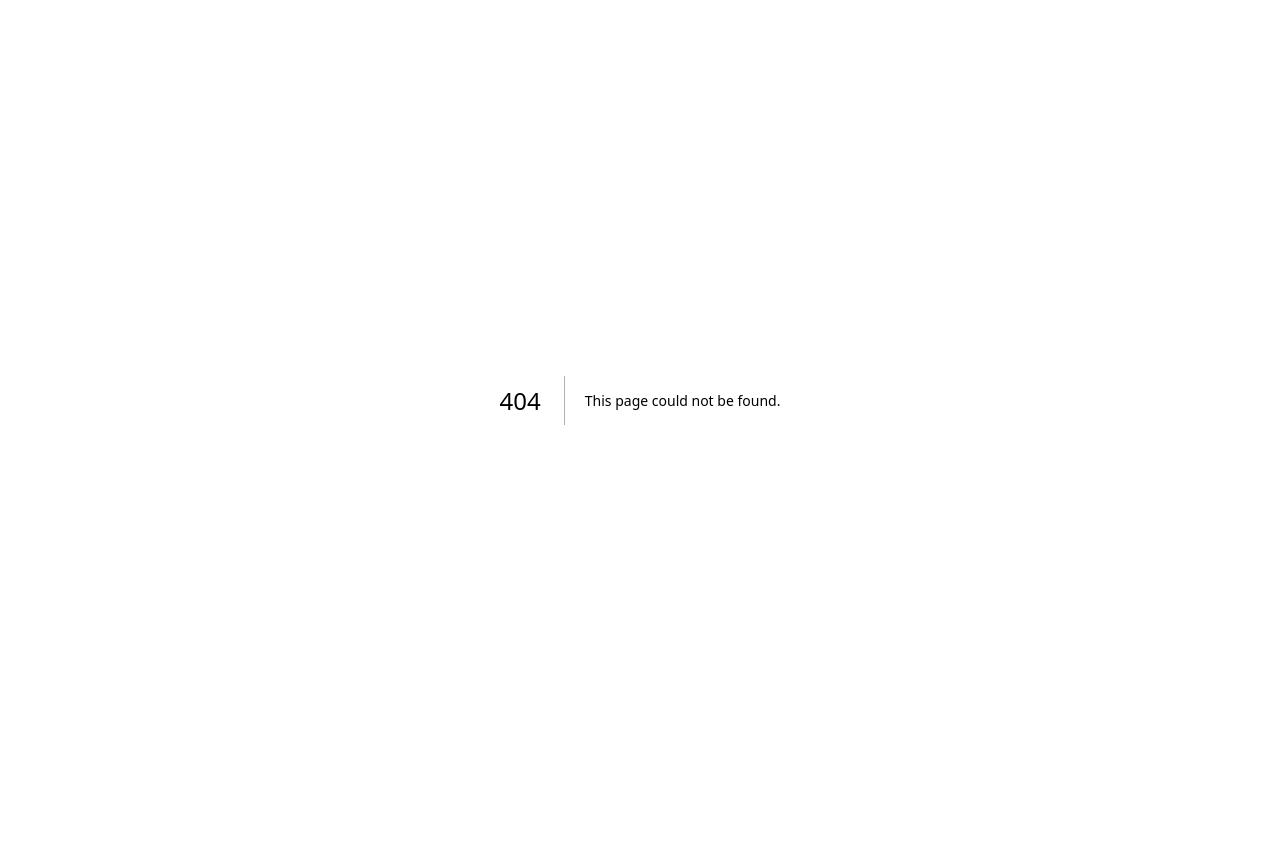
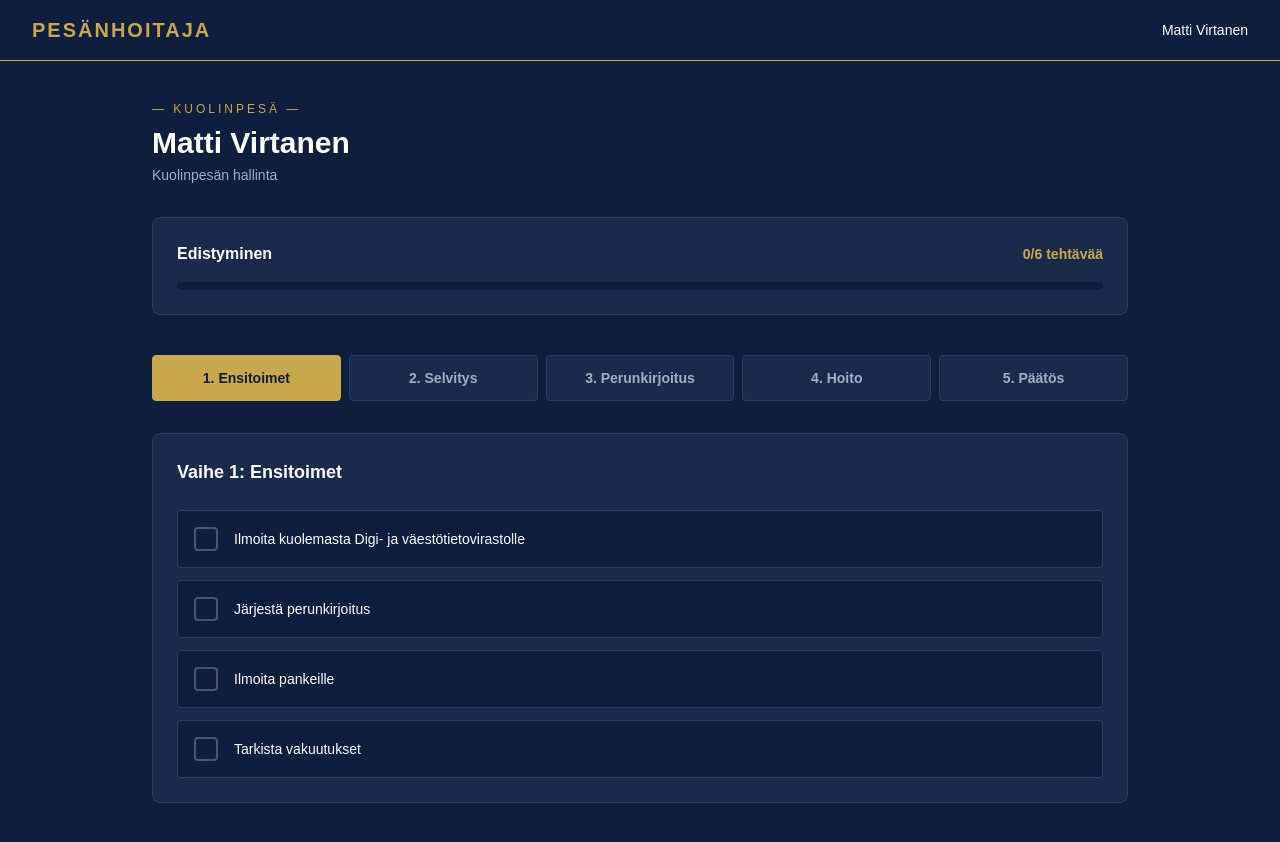
Before and after one commit to vailouu/kuolinpesa-mvp, a Next.js app: page /dashboard in a window 1280 px wide. Before the commit this address had no page. Before the commit the page ends 800 px from the top, so only its background shows below. Built offline with nearby package versions, Linux system fonts and the light colour scheme.

Commit message:
Dashboard valmis

```diff
--- a/app/aloita/page.js
+++ b/app/aloita/page.js
@@ -89,14 +89,14 @@ export default function Aloita() {
           <button
             style={{backgroundColor: '#C9A84C', color: '#0F1E3C'}}
             className="w-full py-4 font-bold rounded mt-2 hover:opacity-90"
-            onClick={() => alert('Tili luotu! Dashboard tulossa pian.')}
+            onClick={() => router.push('/dashboard')}
           >
             Luo kuolinpesä →
           </button>
 
         </div>
 
-        <p className="text-center mt-6 text-xs" style={{color: '#4A5568'}}>
+        <p className="text-center mt-6 text-s" style={{color: '#4A5568'}}>
           Tietosi ovat turvassa. Emme jaa tietojasi kolmansille osapuolille.
         </p>
 
--- /dev/null
+++ b/app/dashboard/page.js
@@ -0,0 +1,139 @@
+'use client'
+import { useState } from 'react'
+import { useRouter } from 'next/navigation'
+
+export default function Dashboard() {
+  const router = useRouter()
+  const [aktiivisuVaihe, setAktiivinenVaihe] = useState(1)
+
+  const vaiheet = [
+    { numero: 1, nimi: 'Ensitoimet' },
+    { numero: 2, nimi: 'Selvitys' },
+    { numero: 3, nimi: 'Perunkirjoitus' },
+    { numero: 4, nimi: 'Hoito' },
+    { numero: 5, nimi: 'Päätös' },
+  ]
+
+  const tehtavat = [
+    { id: 1, nimi: 'Ilmoita kuolemasta Digi- ja väestötietovirastolle', vaihe: 1, tehty: false },
+    { id: 2, nimi: 'Järjestä perunkirjoitus', vaihe: 1, tehty: false },
+    { id: 3, nimi: 'Ilmoita pankeille', vaihe: 1, tehty: false },
+    { id: 4, nimi: 'Tarkista vakuutukset', vaihe: 1, tehty: false },
+    { id: 5, nimi: 'Irtisano palvelusopimukset', vaihe: 2, tehty: false },
+    { id: 6, nimi: 'Selvitä varat ja velat', vaihe: 2, tehty: false },
+  ]
+
+  const [tehtavaLista, setTehtavaLista] = useState(tehtavat)
+
+  const merkitseTehdyksi = (id) => {
+    setTehtavaLista(tehtavaLista.map(t =>
+      t.id === id ? {...t, tehty: !t.tehty} : t
+    ))
+  }
+
+  const nykyisetTehtavat = tehtavaLista.filter(t => t.vaihe === aktiivisuVaihe)
+  const valmiit = tehtavaLista.filter(t => t.tehty).length
+  const kaikki = tehtavaLista.length
+
+  return (
+    <div className="min-h-screen" style={{backgroundColor: '#0F1E3C'}}>
+
+      {/* Navigaatio */}
+      <nav style={{borderBottom: '1px solid #C9A84C'}} className="px-8 py-4 flex items-center justify-between">
+        <div style={{color: '#C9A84C'}} className="text-xl font-bold tracking-widest uppercase">
+          Pesänhoitaja
+        </div>
+        <div className="text-white text-sm">
+          Matti Virtanen
+        </div>
+      </nav>
+
+      <div className="max-w-5xl mx-auto px-6 py-10">
+
+        {/* Otsikko */}
+        <div className="mb-8">
+          <div style={{color: '#C9A84C', letterSpacing: '3px'}} className="text-xs uppercase mb-2">
+            — Kuolinpesä —
+          </div>
+          <h1 className="text-white text-3xl font-bold">Matti Virtanen</h1>
+          <p style={{color: '#A0AEC0'}} className="text-sm mt-1">Kuolinpesän hallinta</p>
+        </div>
+
+        {/* Edistymispalkki */}
+        <div className="mb-10 p-6 rounded-lg" style={{backgroundColor: '#1B2A4A', border: '1px solid #2D3E5C'}}>
+          <div className="flex items-center justify-between mb-4">
+            <span className="text-white font-bold">Edistyminen</span>
+            <span style={{color: '#C9A84C'}} className="text-sm font-bold">{valmiit}/{kaikki} tehtävää</span>
+          </div>
+          <div className="w-full rounded-full h-2" style={{backgroundColor: '#0F1E3C'}}>
+            <div
+              className="h-2 rounded-full transition-all"
+              style={{backgroundColor: '#C9A84C', width: `${(valmiit/kaikki)*100}%`}}
+            />
+          </div>
+        </div>
+
+        {/* Vaihepalkki */}
+        <div className="flex gap-2 mb-8 overflow-x-auto">
+          {vaiheet.map(v => (
+            <button
+              key={v.numero}
+              onClick={() => setAktiivinenVaihe(v.numero)}
+              className="flex-1 py-3 px-4 rounded text-sm font-bold whitespace-nowrap"
+              style={{
+                backgroundColor: aktiivisuVaihe === v.numero ? '#C9A84C' : '#1B2A4A',
+                color: aktiivisuVaihe === v.numero ? '#0F1E3C' : '#A0AEC0',
+                border: '1px solid',
+                borderColor: aktiivisuVaihe === v.numero ? '#C9A84C' : '#2D3E5C'
+              }}
+            >
+              {v.numero}. {v.nimi}
+            </button>
+          ))}
+        </div>
+
+        {/* Tehtävälista */}
+        <div className="rounded-lg p-6" style={{backgroundColor: '#1B2A4A', border: '1px solid #2D3E5C'}}>
+          <h2 className="text-white font-bold text-lg mb-6">
+            Vaihe {aktiivisuVaihe}: {vaiheet[aktiivisuVaihe-1].nimi}
+          </h2>
+
+          {nykyisetTehtavat.length === 0 ? (
+            <p style={{color: '#4A5568'}} className="text-sm">Ei tehtäviä tässä vaiheessa vielä.</p>
+          ) : (
+            <div className="flex flex-col gap-3">
+              {nykyisetTehtavat.map(tehtava => (
+                <div
+                  key={tehtava.id}
+                  onClick={() => merkitseTehdyksi(tehtava.id)}
+                  className="flex items-center gap-4 p-4 rounded cursor-pointer hover:opacity-80"
+                  style={{backgroundColor: '#0F1E3C', border: `1px solid ${tehtava.tehty ? '#C9A84C' : '#2D3E5C'}`}}
+                >
+                  <div
+                    className="w-6 h-6 rounded flex items-center justify-center flex-shrink-0"
+                    style={{
+                      backgroundColor: tehtava.tehty ? '#C9A84C' : 'transparent',
+                      border: `2px solid ${tehtava.tehty ? '#C9A84C' : '#4A5568'}`
+                    }}
+                  >
+                    {tehtava.tehty && <span style={{color: '#0F1E3C'}} className="text-xs font-bold">✓</span>}
+                  </div>
+                  <span
+                    className="text-sm"
+                    style={{
+                      color: tehtava.tehty ? '#C9A84C' : 'white',
+                      textDecoration: tehtava.tehty ? 'line-through' : 'none'
+                    }}
+                  >
+                    {tehtava.nimi}
+                  </span>
+                </div>
+              ))}
+            </div>
+          )}
+        </div>
+
+      </div>
+    </div>
+  )
+}
```
